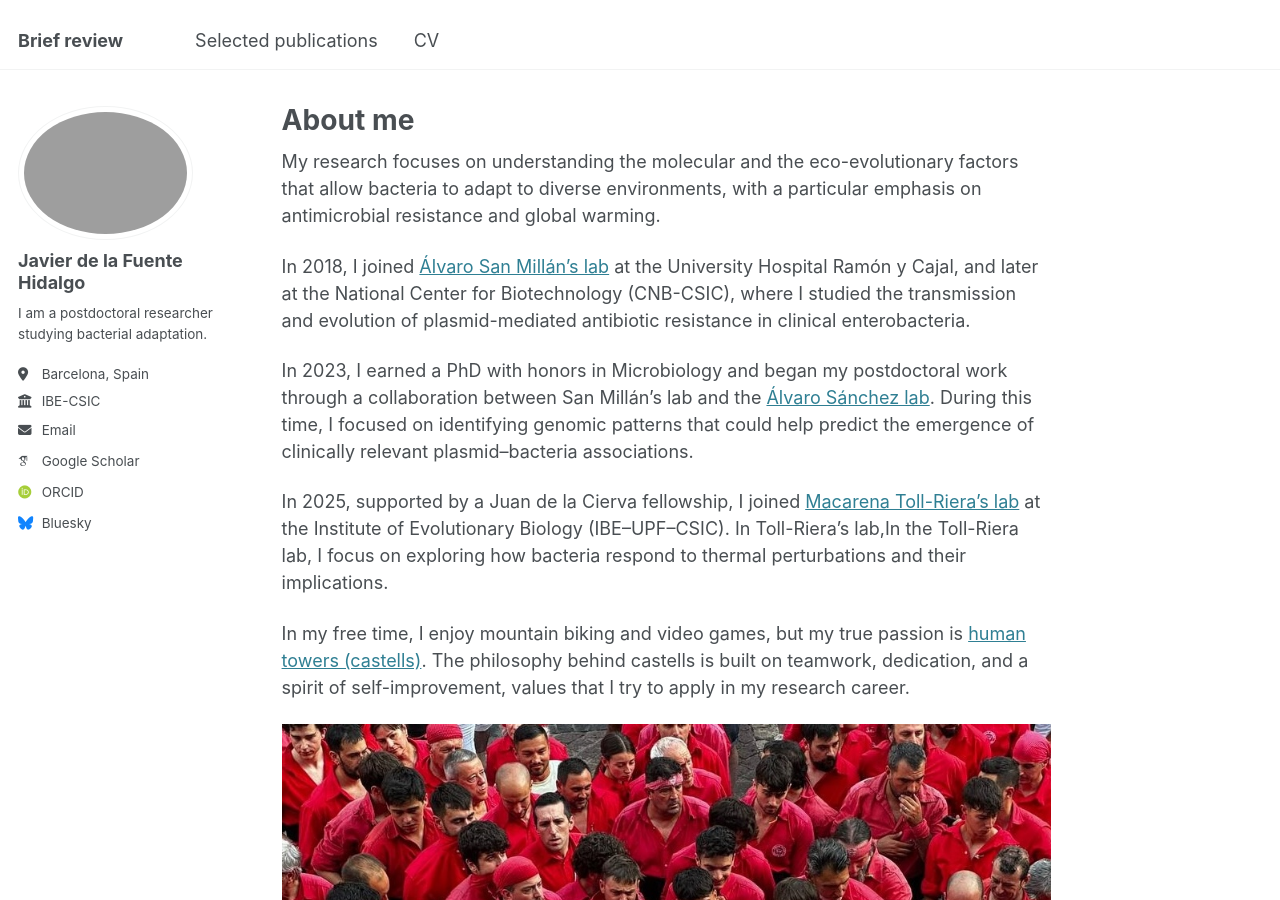
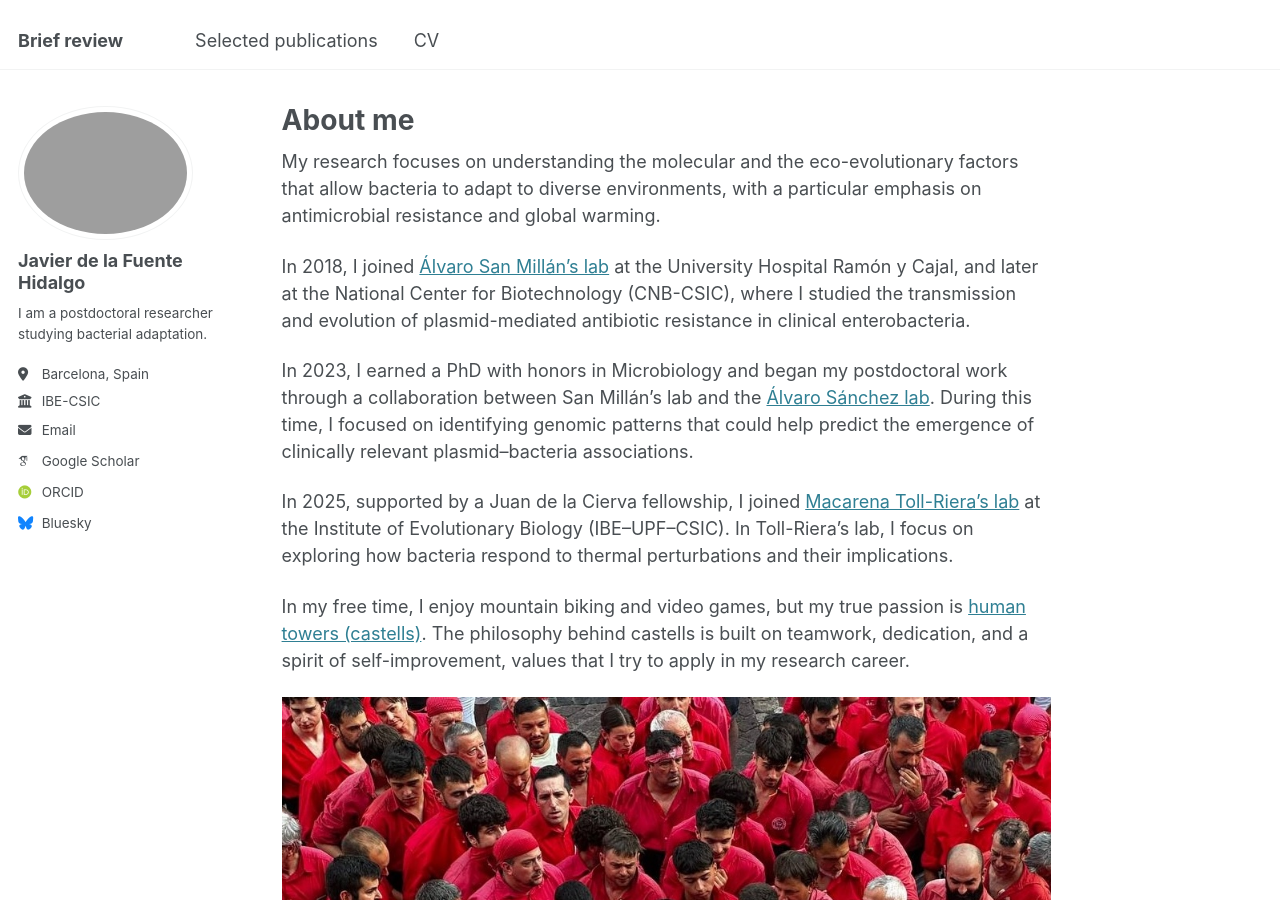
Before and after one commit to DelaFuenteJavier/delafuentejavier.github.io, a Jekyll site: the page built from _pages/about.md, in a window 1280 px wide and 900 px high. Built offline with Jekyll 4.4.1, drawn with Linux system fonts in a browser that asks for light colours; some web fonts are replaced.

Commit message:
Update about.md

```diff
--- a/_pages/about.md
+++ b/_pages/about.md
@@ -12,7 +12,7 @@ In 2018, I joined [Álvaro San Millán’s lab](https://www.plasmidlab.es/) at t
 
 In 2023, I earned a PhD with honors in Microbiology and began my postdoctoral work through a collaboration between San Millán’s lab and the [Álvaro Sánchez lab](https://sanchezlaboratory.weebly.com/). During this time, I focused on identifying genomic patterns that could help predict the emergence of clinically relevant plasmid–bacteria associations.
 
-In 2025, supported by a Juan de la Cierva fellowship, I joined [Macarena Toll-Riera’s lab](https://www.ibe.upf-csic.es/evolutionary-microbiology-group) at the Institute of Evolutionary Biology (IBE–UPF–CSIC). In Toll-Riera’s lab,In the Toll-Riera lab, I focus on exploring how bacteria respond to thermal perturbations and their implications.
+In 2025, supported by a Juan de la Cierva fellowship, I joined [Macarena Toll-Riera’s lab](https://www.ibe.upf-csic.es/evolutionary-microbiology-group) at the Institute of Evolutionary Biology (IBE–UPF–CSIC). In Toll-Riera’s lab, I focus on exploring how bacteria respond to thermal perturbations and their implications.
 
 In my free time, I enjoy mountain biking and video games, but my true passion is [human towers (castells)](https://patrimoni.gencat.cat/en/collection/castells). The philosophy behind castells is built on teamwork, dedication, and a spirit of self-improvement, values that I try to apply in my research career.
 
```
